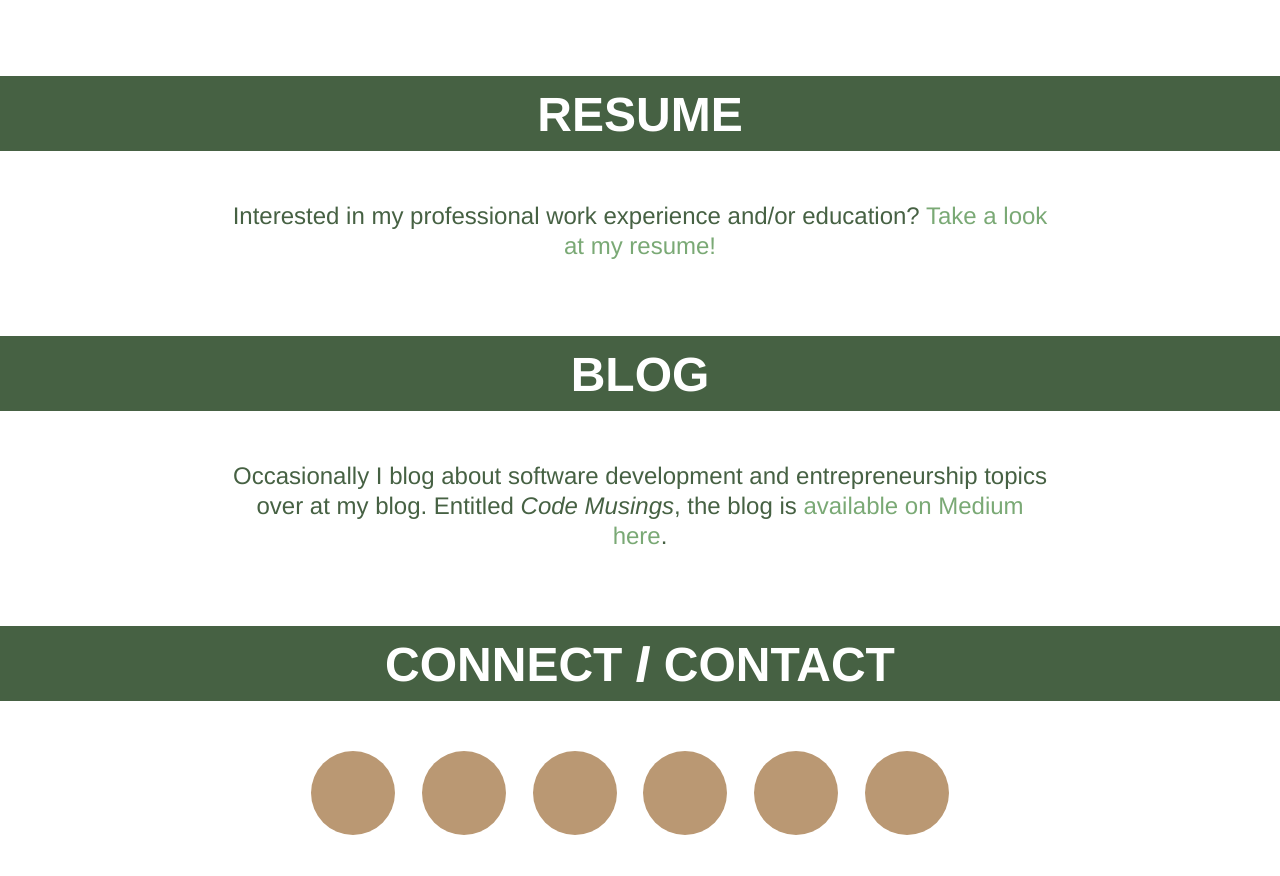
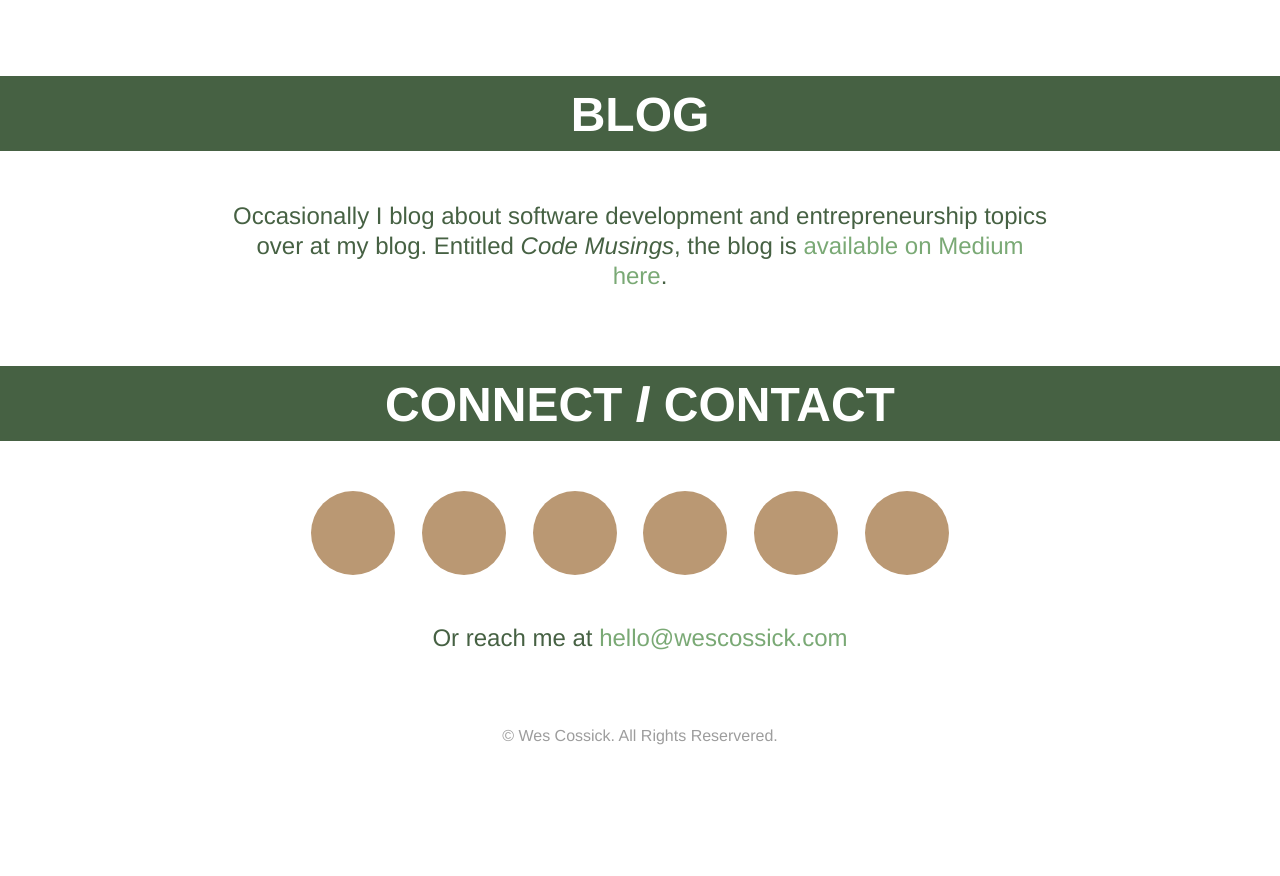
Before and after one commit to WesCossick/personal-website, a plain HTML site: page index.html in a window 1280 px wide. Shown: the part 5520-6396 px from the top of the page. After the commit the page ends 6284 px from the top, so only its background shows below. Drawn offline with nearby package versions, Linux system fonts and the light colour scheme; some icons are missing.

Commit message:
Remove resume

```diff
--- a/index.html
+++ b/index.html
@@ -56,7 +56,7 @@
 						<a class="dropdown-toggle" data-toggle="dropdown">More <span class="caret"></span></a>
 						<ul class="dropdown-menu" role="menu">
 							<li><a id="navbar_scroll_to_6" style="cursor:pointer;">Accolades</a></li>
-							<li><a id="navbar_scroll_to_7" style="cursor:pointer;">Resume</a></li>
+							<!--<li><a id="navbar_scroll_to_7" style="cursor:pointer;">Resume</a></li>-->
 							<li><a id="navbar_scroll_to_8" style="cursor:pointer;">Blog</a></li>
 							<li><a id="navbar_scroll_to_9" style="cursor:pointer;">Connect &nbsp;<span style="letter-spacing:-2px;">/</span>/&nbsp; Contact</a></li>
 						</ul>
@@ -371,13 +371,13 @@
 			</div>
 		</div>
 
-		<div class="row dividing_title" id="scroll_to_7">Resume</div>
+		<!--<div class="row dividing_title" id="scroll_to_7">Resume</div>
 
 		<div class="row" style="padding:50px 0; text-align:center;">
 			<div class="col-xs-12 col-sm-10 col-md-8 col-sm-offset-1 col-md-offset-2 content_text">
 				<p>Interested in my professional work experience and/or education? <a href="/documents/resume.jpg" target="_blank">Take a look at my resume!</a></p>
 			</div>
-		</div>
+		</div>-->
 
 		<div class="row dividing_title" id="scroll_to_8">Blog</div>
 
```
Also changed, not shown: documents/resume-old.jpg (renamed from documents/resume.jpg).
